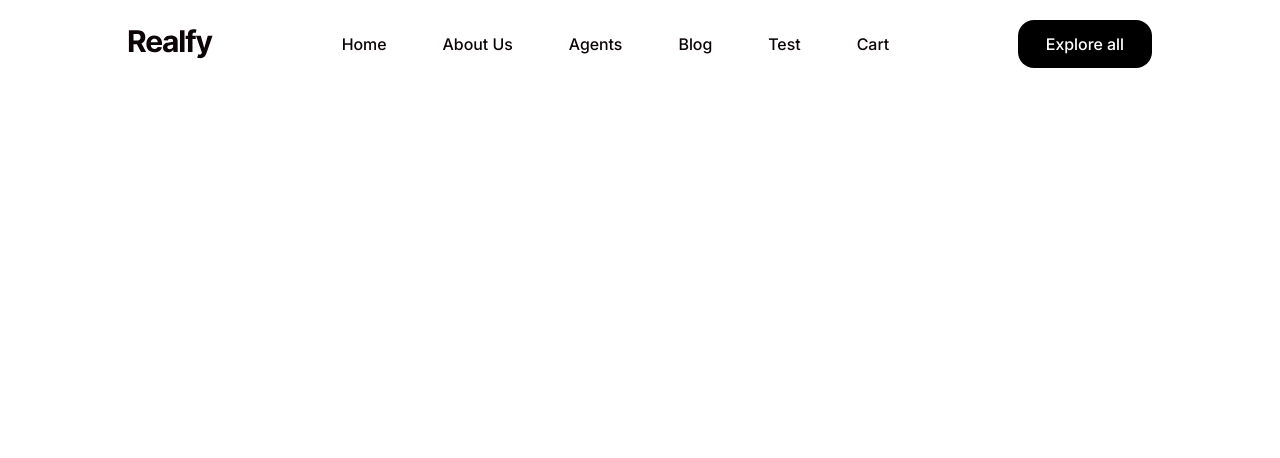
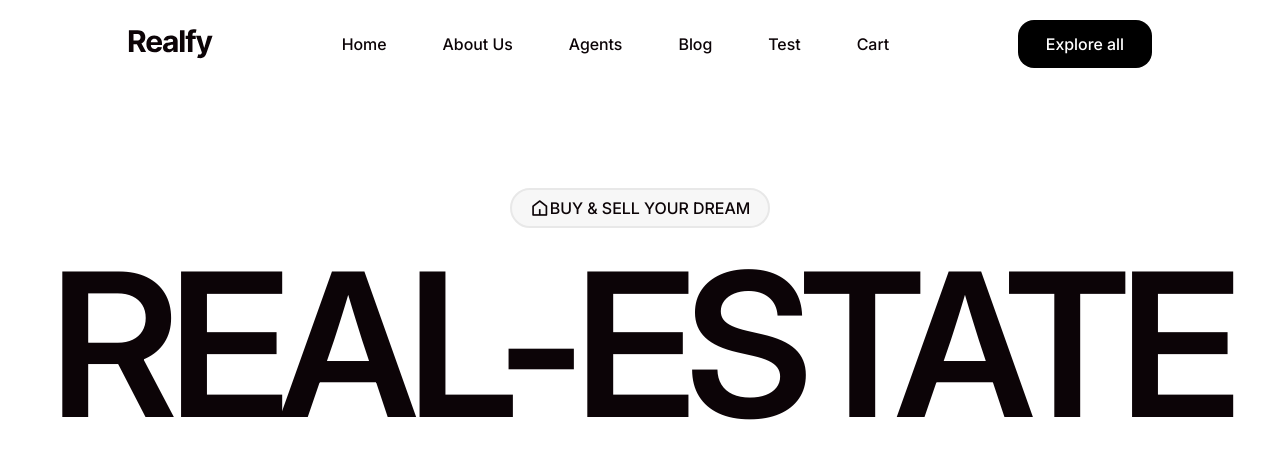
Before and after one commit to ManvendrasinhJadeja/RealEstate, a React (Vite) app: page / in a window 1280 px wide. Shown: the top 458 px of the page. Built offline with nearby package versions, Linux system fonts and the light colour scheme.

Commit message:
ADD minor chages and component calls

```diff
--- a/src/components/HeroCapsuleHeading.jsx
+++ b/src/components/HeroCapsuleHeading.jsx
@@ -3,8 +3,8 @@ import React from 'react'
 export const HeroCapsuleHeading = ({text}) => {
   return (
     <>
-    <div className=" w-auto inline-flex items-center justify-center uppercase bg-[#f7f7f7] border-[2px] border-[#e8e8e8] rounded-[28px] h-[40px] mb-[16px] Inter500 text-[12px] md:text-[14px] lg:text-[16px] text-[#0c0407] pt-[12px] pr-[18px] pb-[12px] pl-[16px]">
-    <i class="ri-home-5-line"></i>  {text}
+    <div className=" w-auto inline-flex items-center justify-center uppercase bg-[#f7f7f7] border-[2px] border-[#e8e8e8] rounded-[28px] h-[40px] mb-[16px] Inter500 text-[12px] md:text-[14px] lg:text-[16px] text-[#0c0407] pt-[12px] pr-[18px] pb-[12px] pl-[18px]">
+    <i class="ri-home-5-line text-[20px] flex justify-center items-center"></i>  {text}
 </div>
     </>
   )
--- a/src/components/HeroHeadingText.jsx
+++ b/src/components/HeroHeadingText.jsx
@@ -5,7 +5,7 @@ export const HeroHeadingText = ({text}) => {
 <>
 
 
-<h1 className="text-[48px] uppercase sm:text-[85px] md:text-[115px] lg:text-[200px] text-[#0c0407] inter600 text-center leading-[1] tracking-tighter">
+<h1 className="text-[48px] uppercase sm:text-[85px] md:text-[115px] lg:text-[200px] text-[#0c0407]  text-center leading-[1] tracking-tighter Inter600">
     {text}
 </h1>
 
--- a/src/layouts/HeroPrimaryHeading.jsx
+++ b/src/layouts/HeroPrimaryHeading.jsx
@@ -5,7 +5,7 @@ import { HeroCapsuleHeading} from "../components/HeroCapsuleHeading";
 export const HeroPrimaryHeading = ({text1,text2}) => {
   return (
 <>
-<div className="w-[100%] max-w-[1200px] mx-auto text-center">
+<div className="w-[100%] mx-auto text-center">
 
     <HeroCapsuleHeading text={text1}/>
     <HeroHeadingText text={text2}/>
--- a/src/pages/AboutUs.jsx
+++ b/src/pages/AboutUs.jsx
@@ -1,9 +1,14 @@
 import React from "react";
 import { Navbar } from "../layouts/Navbar";
+import { HeroPrimaryHeading } from "../layouts/HeroPrimaryHeading";
 
 export const AboutUs = () => {
-  return <>
-
-<Navbar/>
-  </>;
+  return (
+    <>
+      <Navbar />
+      <div className="w-full h-screen flex flex-col py-[100px]">
+        <HeroPrimaryHeading text1={"Who we are"} text2={"About us"} />
+      </div>
+    </>
+  );
 };
--- a/src/pages/Agents.jsx
+++ b/src/pages/Agents.jsx
@@ -1,11 +1,14 @@
-import React from 'react'
-import { Navbar } from '../layouts/Navbar'
+import React from "react";
+import { Navbar } from "../layouts/Navbar";
+import { HeroPrimaryHeading } from "../layouts/HeroPrimaryHeading";
 
 export const Agents = () => {
   return (
-<>
-<Navbar/>
-</>
-
-  )
-}
+    <>
+      <Navbar />
+      <div className="w-full h-screen flex flex-col py-[100px]">
+        <HeroPrimaryHeading text1={"our agents"} text2={"agents"} />
+      </div>
+    </>
+  );
+};
--- a/src/pages/Blog.jsx
+++ b/src/pages/Blog.jsx
@@ -1,9 +1,14 @@
-import React from 'react'
+import React from "react";
+import { HeroPrimaryHeading } from "../layouts/HeroPrimaryHeading";
+import { Navbar } from "../layouts/Navbar";
 
 export const Blog = () => {
   return (
-<>
-<Navbar/>
-</>
-  )
-}
+    <>
+      <Navbar />
+      <div className="w-full h-screen flex flex-col py-[100px]">
+        <HeroPrimaryHeading text1={"all articles"} text2={"blogs"} />
+      </div>
+    </>
+  );
+};
--- a/src/pages/Home.jsx
+++ b/src/pages/Home.jsx
@@ -1,12 +1,18 @@
-import React from 'react'
-import { Navbar } from '../layouts/Navbar'
+import React from "react";
+import { Navbar } from "../layouts/Navbar";
+
+import { HeroPrimaryHeading } from "../layouts/HeroPrimaryHeading";
 
 export const Home = () => {
   return (
-<>
-
-    <Navbar/>
-
-</>
-  )
-}
+    <>
+      <Navbar />
+      <div className="w-full h-screen flex flex-col py-[100px]">
+        <HeroPrimaryHeading
+          text1={"buy & sell your dream"}
+          text2={"Real-estate"}
+        />
+      </div>
+    </>
+  );
+};
--- a/src/styles/index.css
+++ b/src/styles/index.css
@@ -1,22 +1,26 @@
 @import "tailwindcss";
-
 @font-face {
   font-family: Inter;
   src: url(../assets/Inter/Inter-VariableFont-wght.ttf);
 }
-
 * {
   font-family: Inter;
   font-weight: 500;
 }
-.Inter500 {
-  font-weight: 500;
+.Inter100 {
+  font-weight: 100;
+}
+.Inter200 {
+  font-weight: 200;
+}
+.Inter400 {
+  font-weight: 400;
 }
 .Inter300 {
   font-weight: 300;
 }
-.Inter400 {
-  font-weight: 400;
+.Inter500 {
+  font-weight: 500;
 }
 .Inter600 {
   font-weight: 600;
@@ -24,6 +28,9 @@
 .Inter700 {
   font-weight: 700;
 }
+.Inter800 {
+  font-weight: 800;
+}
 .Inter900 {
   font-weight: 900;
 }
```
